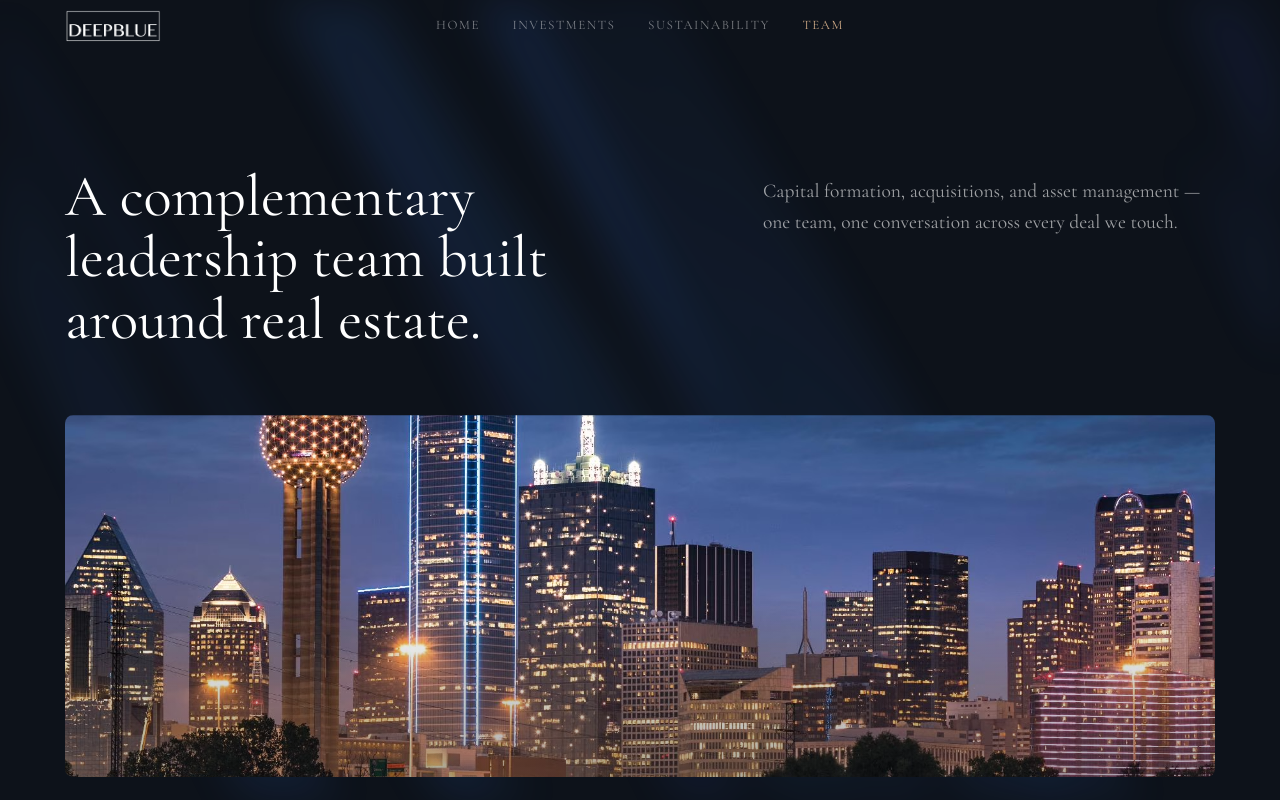
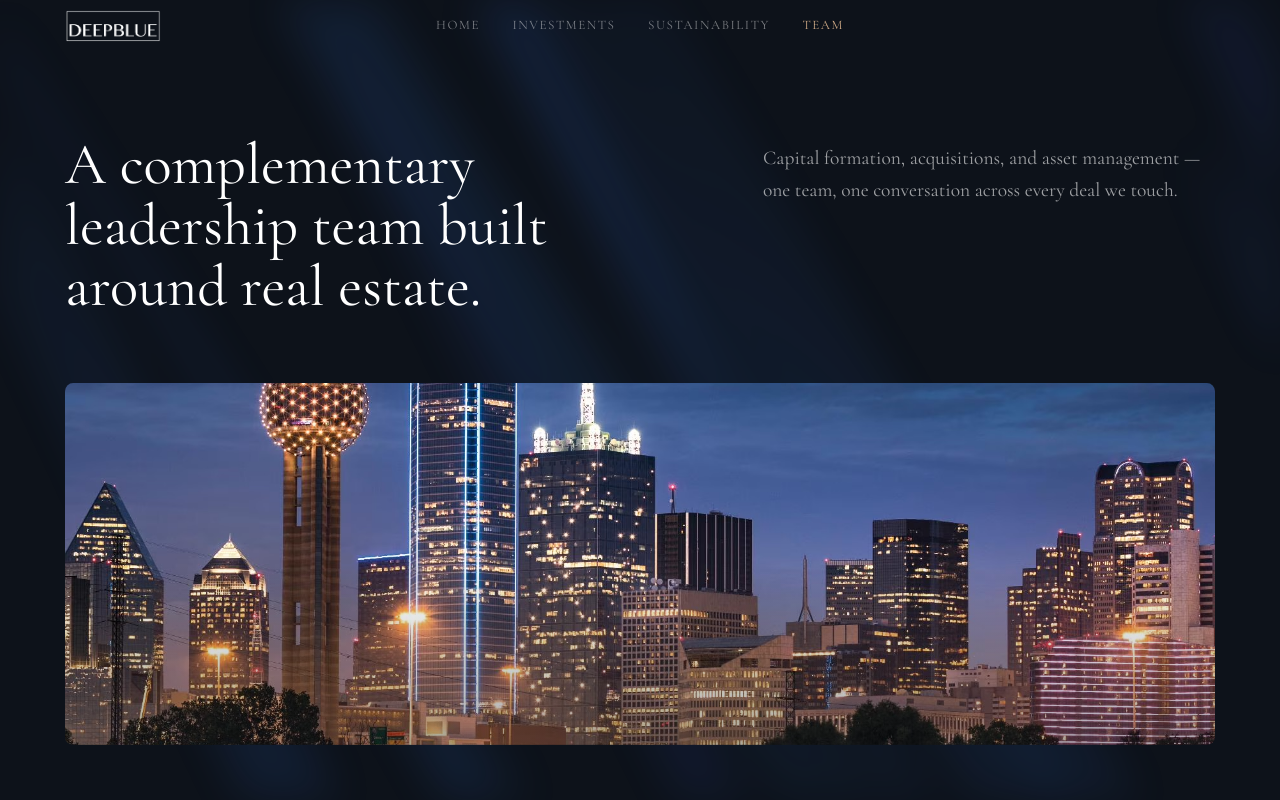
Before and after one commit to erkyky/db-landing, a Next.js app: page /about in a window 1280 px wide. Shown: the top 800 px of the page. Built offline with nearby package versions, Linux system fonts and the light colour scheme.

Commit message:
Update page.tsx

```diff
--- a/src/app/about/page.tsx
+++ b/src/app/about/page.tsx
@@ -41,7 +41,7 @@ export default function AboutPage() {
       <BeamsBackground intensity="subtle" className="min-h-0">
         {/* 1 · Intro — editorial header + image + stats */}
         <motion.section
-          className="mx-auto flex max-w-[1440px] flex-col px-6 pb-24 pt-[166px] md:px-12 lg:px-20"
+          className="mx-auto flex max-w-[1440px] flex-col px-6 pb-24 pt-[133.5px] md:px-12 lg:px-20"
           variants={containerVariants}
           initial="hidden"
           animate="visible"
```
